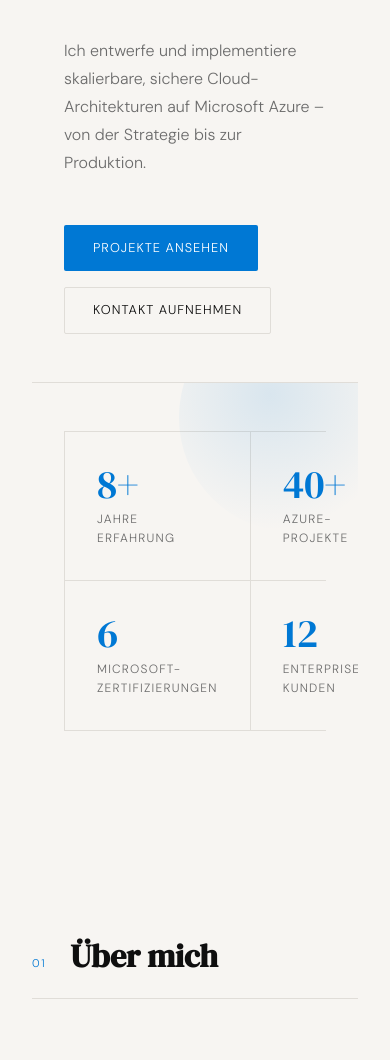
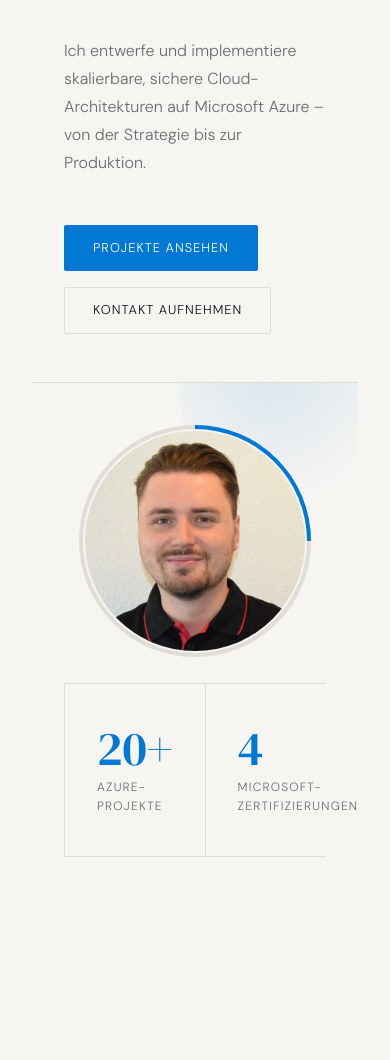
Before and after one commit to EugWa/my-portfolio, a plain HTML site: page index.html in a window 390 px wide. Shown: the part 377-1437 px from the top of the page. Drawn offline with Linux system fonts and the light colour scheme.

Commit message:
added picture.

```diff
--- a/index.html
+++ b/index.html
@@ -137,10 +137,12 @@
     .hero-right {
       display: flex;
       flex-direction: column;
-      justify-content: flex-end;
+      justify-content: center;
+      align-items: center;
       padding: 4rem;
       position: relative;
       overflow: hidden;
+      gap: 2.5rem;
     }
     .hero-bg-shape {
       position: absolute;
@@ -152,20 +154,53 @@
       background: radial-gradient(circle at 40% 40%, rgba(0,120,212,0.12), transparent 70%);
       pointer-events: none;
     }
+    .hero-photo-wrap {
+      position: relative;
+      width: 220px;
+      height: 220px;
+      flex-shrink: 0;
+    }
+    .hero-photo-wrap::before {
+      content: '';
+      position: absolute;
+      inset: -6px;
+      border-radius: 50%;
+      background: conic-gradient(var(--azure) 0deg 90deg, var(--line) 90deg 360deg);
+      z-index: 0;
+    }
+    .hero-photo-wrap::after {
+      content: '';
+      position: absolute;
+      inset: -2px;
+      border-radius: 50%;
+      background: var(--bg);
+      z-index: 1;
+    }
+    .hero-photo {
+      position: relative;
+      z-index: 2;
+      width: 100%;
+      height: 100%;
+      border-radius: 50%;
+      object-fit: cover;
+      object-position: top center;
+      display: block;
+    }
     .hero-stats {
       display: grid;
       grid-template-columns: 1fr 1fr;
       gap: 1px;
       background: var(--line);
       border: 1px solid var(--line);
+      width: 100%;
     }
     .stat {
       background: var(--bg);
-      padding: 2rem;
+      padding: 2.5rem 2rem;
     }
     .stat-num {
       font-family: var(--serif);
-      font-size: 2.5rem;
+      font-size: 3rem;
       color: var(--azure);
       line-height: 1;
       margin-bottom: 0.4rem;
@@ -456,7 +491,7 @@
       .nav-links { display: none; }
       #hero { grid-template-columns: 1fr; min-height: auto; }
       .hero-left { padding: 6rem 2rem 3rem; border-right: none; border-bottom: 1px solid var(--line); }
-      .hero-right { padding: 3rem 2rem; }
+      .hero-right { padding: 3rem 2rem; gap: 2rem; }
       section { padding: 5rem 2rem; }
       .about-grid, .contact-grid, .cv-grid { grid-template-columns: 1fr; gap: 3rem; }
       .project-item { grid-template-columns: 1fr; gap: 0.5rem; }
@@ -484,7 +519,7 @@
 <section id="hero">
   <div class="hero-left">
     <div class="hero-tag">Cloud Architect · Azure Specialist</div>
-    <h1 class="hero-name">Max<br><em>Mustermann</em></h1>
+    <h1 class="hero-name">Eugen<br><em>Wagner</em></h1>
     <p class="hero-title">Senior Cloud Architect</p>
     <p class="hero-desc">
       Ich entwerfe und implementiere skalierbare, sichere Cloud-Architekturen auf Microsoft Azure – von der Strategie bis zur Produktion.
@@ -496,22 +531,17 @@
   </div>
   <div class="hero-right">
     <div class="hero-bg-shape"></div>
+    <div class="hero-photo-wrap">
+      <img src="Eugen.Wagner_NEU3.jpg" alt="Eugen Wagner – Cloud Architect" class="hero-photo">
+    </div>
     <div class="hero-stats">
       <div class="stat">
-        <div class="stat-num">8+</div>
-        <div class="stat-label">Jahre Erfahrung</div>
-      </div>
-      <div class="stat">
-        <div class="stat-num">40+</div>
+        <div class="stat-num">20+</div>
         <div class="stat-label">Azure-Projekte</div>
       </div>
       <div class="stat">
-        <div class="stat-num">6</div>
+        <div class="stat-num">4</div>
         <div class="stat-label">Microsoft-Zertifizierungen</div>
-      </div>
-      <div class="stat">
-        <div class="stat-num">12</div>
-        <div class="stat-label">Enterprise-Kunden</div>
       </div>
     </div>
   </div>
@@ -579,28 +609,23 @@
   <div class="certs-grid">
     <div class="cert-card reveal">
       <div class="cert-badge">Microsoft</div>
+      <div class="cert-name">Azure Fundamentals</div>
+      <div class="cert-meta">AZ-900</div>
+    </div>
+    <div class="cert-card reveal">
+      <div class="cert-badge">Microsoft</div>
+      <div class="cert-name">Azure Administrator Associate</div>
+      <div class="cert-meta">AZ-104</div>
+    </div>
+    <div class="cert-card reveal">
+      <div class="cert-badge">Microsoft</div>
       <div class="cert-name">Azure Solutions Architect Expert</div>
-      <div class="cert-meta">AZ-305 · Gültig bis 2027</div>
+      <div class="cert-meta">AZ-305</div>
     </div>
     <div class="cert-card reveal">
       <div class="cert-badge">Microsoft</div>
       <div class="cert-name">Azure DevOps Engineer Expert</div>
-      <div class="cert-meta">AZ-400 · Gültig bis 2027</div>
-    </div>
-    <div class="cert-card reveal">
-      <div class="cert-badge">Microsoft</div>
-      <div class="cert-name">Azure Administrator Associate</div>
-      <div class="cert-meta">AZ-104 · Gültig bis 2027</div>
-    </div>
-    <div class="cert-card reveal">
-      <div class="cert-badge">Microsoft</div>
-      <div class="cert-name">Azure Fundamentals</div>
-      <div class="cert-meta">AZ-900</div>
-    </div>
-    <div class="cert-card reveal">
-      <div class="cert-badge">Hashicorp</div>
-      <div class="cert-name">Terraform Associate</div>
-      <div class="cert-meta">003 · Gültig bis 2025</div>
+      <div class="cert-meta">AZ-400</div>
     </div>
   </div>
 </section>
@@ -759,9 +784,9 @@
       <h3>Lass uns zusammenarbeiten.</h3>
       <p>Du planst ein Azure-Projekt, brauchst Architekturberatung oder suchst einen erfahrenen Cloud Architect? Ich freue mich über deine Nachricht.</p>
       <div class="contact-links">
-        <a href="mailto:max@mustermann.de" class="contact-link">
+        <a href="/cdn-cgi/l/email-protection#acc1cdd4ecc1d9dfd8c9dec1cdc2c282c8c9" class="contact-link">
           <div class="contact-link-icon">✉</div>
-          max@mustermann.de
+          <span class="__cf_email__" data-cfemail="e18c8099a18c94929584938c808f8fcf8584">[email&#160;protected]</span>
         </a>
         <a href="https://linkedin.com/in/maxmustermann" class="contact-link" target="_blank">
           <div class="contact-link-icon">in</div>
@@ -797,21 +822,10 @@
   <span>Cloud Architect · Microsoft Azure</span>
 </footer>
 
-<script>
+<script data-cfasync="false" src="/cdn-cgi/scripts/5c5dd728/cloudflare-static/email-decode.min.js"></script><script>
   // Scroll reveal
   const observer = new IntersectionObserver((entries) => {
     entries.forEach(e => {
       if (e.isIntersecting) {
         e.target.classList.add('visible');
-        observer.unobserve(e.target);
-      }
-    });
-  }, { threshold: 0.12 });
-
-  document.querySelectorAll('.reveal').forEach((el, i) => {
-    el.style.transitionDelay = `${(i % 4) * 0.08}s`;
-    observer.observe(el);
-  });
-</script>
-</body>
-</html>
+        observ
```
Also changed, not shown: Eugen.Wagner_NEU3.jpg (added).
